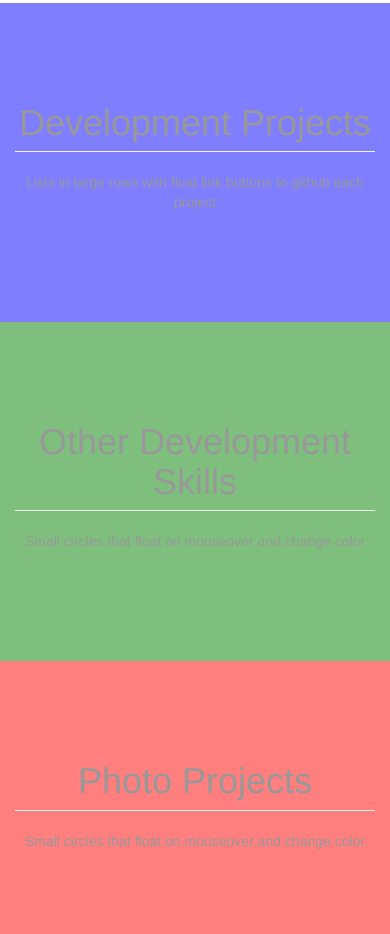
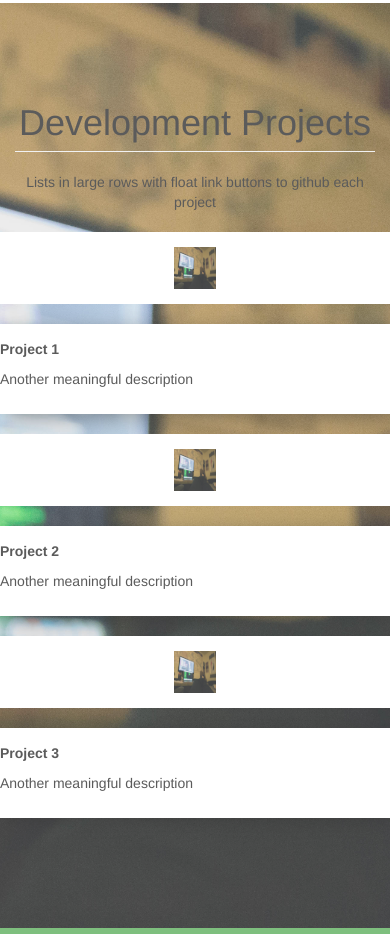
Before and after one commit to bsberg/Brian-S-Berg.github.io, a plain HTML site: page index.html in a window 390 px wide. Shown: the part 2010-2944 px from the top of the page. Drawn offline with nearby package versions, Linux system fonts and the light colour scheme.

Commit message:
Change to DevProjects and Javscript addition
Had a hell of a time with the java script but its a nice touch and I
think I am going to change the Devprojects one more time later.

```diff
--- a/index.html
+++ b/index.html
@@ -10,6 +10,9 @@
 
 	<link href = "css/bootstrap.css" rel = "stylesheet">
 	<link href = "css/style.css" rel = "stylesheet">
+
+
+
 </head>
 
 <style>
@@ -82,14 +85,42 @@ section .container {
   -moz-box-shadow: 5px 5px 20px -3px rgba(0, 0, 0, 0.5);
   box-shadow: 5px 5px 20px -3px rgba(0, 0, 0, 0.5);
  }
-
  .thumbnail img {
   width: 100%;
   height: 200px;
   margin-bottom: 10px;
 }
 
-/*--------------Testing--------------------*/
+ .padding-0{
+    padding-right:0;
+    padding-left:0;
+    padding-top: 10px;
+  	padding-bottom: 10px;
+}
+
+ .nail {
+	background-color: white;
+	/*opacity: 0.5;*/
+	padding: 15px 15px 15px 0;
+	/*margin: 15px;*/
+	-webkit-box-shadow: 5px 5px 20px -3px rgba(0, 0, 0, 0.5);
+	-moz-box-shadow: 5px 5px 20px -3px rgba(0, 0, 0, 0.5);
+	box-shadow: 5px 5px 20px -3px rgba(0, 0, 0, 0.5);
+ }
+.nail img {
+  width: 100%;
+  height: 60px;
+  /*margin-bottom: 10px;*/
+}
+
+.n {
+	background-color: white;
+	/*opacity: 0.5;*/
+	padding: 15px 0 15px 0;
+
+ }
+
+
 .raise:hover,
 .raise:focus {
   box-shadow: 0 0.5em 0.5em -0.4em var(--hover);
@@ -99,24 +130,9 @@ section .container {
   box-shadow: 5px 5px 20px -3px rgba(0, 0, 0, 0.5);
 }
 
-button {
-  background: none;
-  border: 2px solid;
-  font: inherit;
-  line-height: 1;
-  margin: 0.5em;
-  padding: 1em 2em;
+/*--------------Testing--------------------*/
 
-}
 
-.body{
-	justify-content: center;
-	align-content: center;
-	align-items: center;
-	text-align: center;
-	min-height: 100vh;
-	display: flex;
-}
 
 
 /*--------------Testing--------------------*/
@@ -166,11 +182,56 @@ button {
 			</div>
 		</section>
 
-		<!-- DevProjects -->
-		<section id="devProjects" class="dbg">
+		<!-- devProjects -->
+		<section id="devProjects" class="bgd" data-speed="5"  data-type="background">
 			<div class="container">
 			 	<h1 class="page-header">Development Projects</h1>
 	            	<p>Lists in large rows with float link buttons to github each project</p>
+	            <!-- P1 -->
+	            <div class="row">
+		             <div class="col-md-1 padding-0">
+							<div class="n">
+								<img src="img/background1.jpg" width="42" height="42">
+							</div>
+					</div>
+		            <div class="col-md-14 padding-0">
+							<div class="nail">
+								<!-- <img /> -->
+								<p align="left"><strong>Project 1</strong></p>
+								<p align="left">Another meaningful description</p>
+							</div>
+					</div>
+				</div>
+				<!-- P2 -->
+				<div class="row">
+					<div class="col-md-1 padding-0">
+							<div class="n">
+								<img src="img/background1.jpg" width="42" height="42">
+							</div>
+					</div>
+		            <div class="col-md-14 padding-0">
+							<div class="nail">
+								<!-- <img /> -->
+								<p align="left"><strong>Project 2</strong></p>
+								<p align="left">Another meaningful description</p>
+							</div>
+					</div>
+				</div>
+				<!-- P3 -->
+				<div class="row">
+					<div class="col-md-1 padding-0">
+							<div class="n">
+								<img src="img/background1.jpg" width="42" height="42">
+							</div>
+					</div>
+		            <div class="col-md-14 padding-0">
+							<div class="nail">
+								<!-- <img /> -->
+								<p align="left"><strong>Project 3</strong></p>
+								<p align="left">Another meaningful description</p>
+							</div>
+					</div>
+				</div>
 			</div>
 		</section>
 
@@ -205,3 +266,6 @@ button {
 </body>
 
 </html>
+
+<script src="https://ajax.googleapis.com/ajax/libs/jquery/3.1.1/jquery.min.js"></script>
+	<script  src="js/javaS.js"></script>
```
